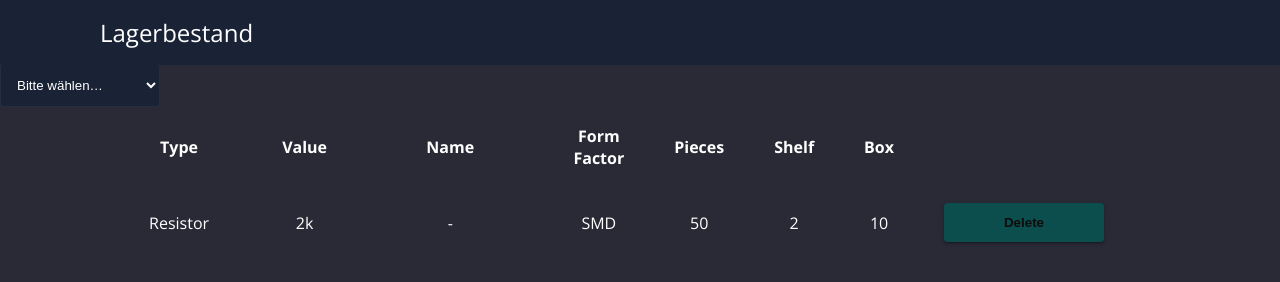
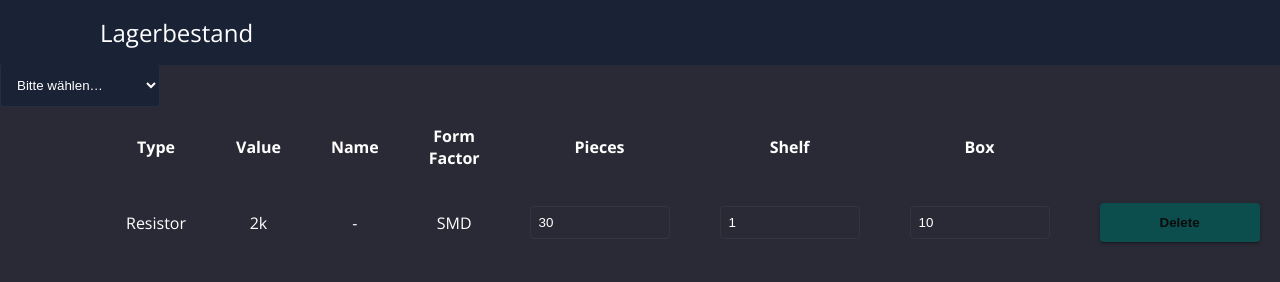
Before and after one commit to Greimelinio09/Lagersystem, a website: page HTML/public/index.html in a window 1280 px wide. Drawn offline with nearby package versions, Linux system fonts and the light colour scheme.

Commit message:
working overwrite

```diff
--- a/HTML/public/data.json
+++ b/HTML/public/data.json
@@ -4,8 +4,8 @@
     "Value": "2k",
     "Name": "-",
     "Design": "SMD",
-    "Pieces": "50",
-    "shelf": "2",
+    "Pieces": "30",
+    "shelf": "1",
     "box": "10"
   }
 ]
--- a/HTML/public/datacontroller.js
+++ b/HTML/public/datacontroller.js
@@ -21,10 +21,10 @@ fetch("data.json")
                 <td>${product.Value}</td>
                 <td>${product.Name}</td>
                 <td>${product.Design}</td>
-                <td>${product.Pieces}</td>
-                <td>${product.shelf} </td>
-                <td>${product.box} </td>
-                <td><button onclick="deleteItem(${i})">Delete</button><td>
+                <td><input type="number" value="${product.Pieces}" oninput="updatejsonvalue(this.value, 'Pieces',${i})"></td>
+                <td><input type="number" value="${product.shelf}" oninput="updatejsonvalue(this.value, 'shelf',${i})"></td>
+                <td><input type="number" value="${product.box}" oninput="updatejsonvalue(this.value, 'box',${i})"></td>
+                <td><button onclick="deleteItem(${i})">Delete</button></td>
 
             </tr>
 
@@ -46,6 +46,16 @@ function deleteItem(index){
         body: JSON.stringify({index})
     })
     .then(() => location.reload());
+}
+
+function updatejsonvalue(value, name, index){
+    console.log("Fetch läuft");
+    fetch("/api/update", {
+        method: "POST",
+        headers:{"Content-Type": "application/json"},
+        body: JSON.stringify({value, name, index})
+    })
+    .then(() => console.log("Updated"));
 
 
 
--- a/HTML/public/stylesheet.css
+++ b/HTML/public/stylesheet.css
@@ -117,9 +117,9 @@ select option {
 
 
 input {
-    padding: 12px;
+    padding: 8px;
     border: 1px solid rgba(255, 255, 255, 0.05);
-    width: 160px;
+    width: 140px;
     color: white;
     background-color: transparent;
     border-radius: 4px;
```
Also changed, not shown: HTML/server.js (+10 -0 lines).
